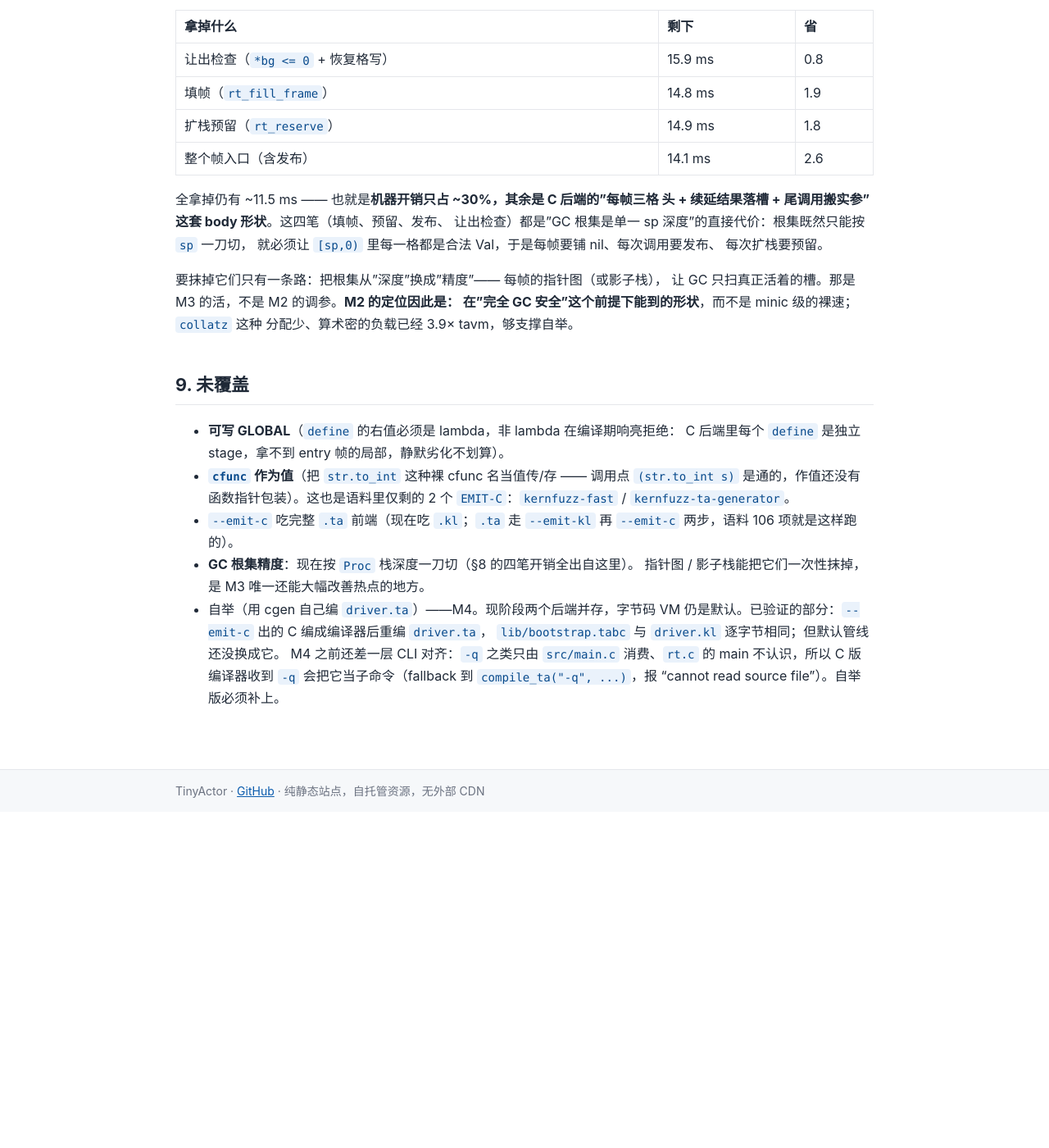
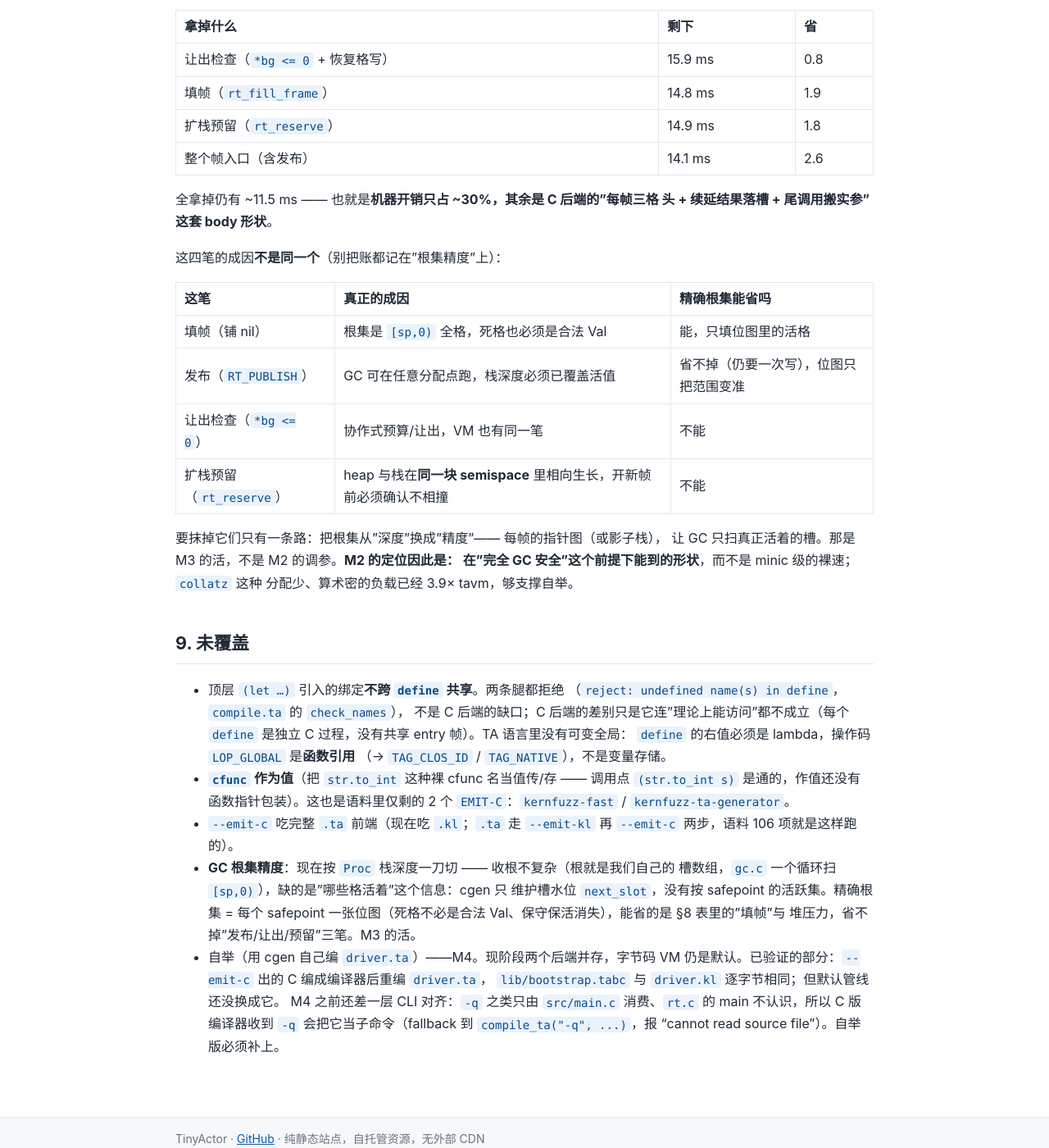
Before and after one commit to tiancaiamao/tinyactor, a Jekyll site: the page built from docs/c-backend.md, in a window 1280 px wide and 1400 px high, scrolled down 5314 px. Shown: the whole window at 82% size. Built offline with Jekyll 4.4.1, drawn with Linux system fonts in a browser that asks for light colours; our own code applies the rules of GitHub Pages for plain Markdown files; before the commit the page ends 6304 px from its top, so only the background shows below that.

Commit message:
docs(kl-c): 核对后修两处账 —— §9 的"可写 GLOBAL"在 TA 里不存在（GLOBAL 是函数引用）， §8 的四笔开销成因拆开（只有填帧来自根集全格，预留来自 heap/栈共享 semispace）

```diff
--- a/docs/c-backend.md
+++ b/docs/c-backend.md
@@ -230,10 +230,16 @@ clang `-O2`，macOS/arm64（m 系列），每个数字是 best-of-5 的墙钟（
 | 整个帧入口（含发布） | 14.1 ms | 2.6 |
 
 全拿掉仍有 ~11.5 ms —— 也就是**机器开销只占 ~30%，其余是 C 后端的"每帧三格
-头 + 续延结果落槽 + 尾调用搬实参"这套 body 形状**。这四笔（填帧、预留、发布、
-让出检查）都是"GC 根集是单一 sp 深度"的直接代价：根集既然只能按 `sp` 一刀切，
-就必须让 `[sp,0)` 里每一格都是合法 Val，于是每帧要铺 nil、每次调用要发布、
-每次扩栈要预留。
+头 + 续延结果落槽 + 尾调用搬实参"这套 body 形状**。
+
+这四笔的成因**不是同一个**（别把账都记在"根集精度"上）：
+
+| 这笔 | 真正的成因 | 精确根集能省吗 |
+|------|-----------|----------------|
+| 填帧（铺 nil） | 根集是 `[sp,0)` 全格，死格也必须是合法 Val | 能，只填位图里的活格 |
+| 发布（`RT_PUBLISH`） | GC 可在任意分配点跑，栈深度必须已覆盖活值 | 省不掉（仍要一次写），位图只把范围变准 |
+| 让出检查（`*bg <= 0`） | 协作式预算/让出，VM 也有同一笔 | 不能 |
+| 扩栈预留（`rt_reserve`） | heap 与栈在**同一块 semispace** 里相向生长，开新帧前必须确认不相撞 | 不能 |
 
 要抹掉它们只有一条路：把根集从"深度"换成"精度"—— 每帧的指针图（或影子栈），
 让 GC 只扫真正活着的槽。那是 M3 的活，不是 M2 的调参。**M2 的定位因此是：
@@ -242,15 +248,22 @@ clang `-O2`，macOS/arm64（m 系列），每个数字是 best-of-5 的墙钟（
 
 ## 9. 未覆盖
 
-- **可写 GLOBAL**（`define` 的右值必须是 lambda，非 lambda 在编译期响亮拒绝：
-  C 后端里每个 `define` 是独立 stage，拿不到 entry 帧的局部，静默劣化不划算）。
+- 顶层 `(let …)` 引入的绑定**不跨 `define` 共享**。两条腿都拒绝
+  （`reject: undefined name(s) in define`，`compile.ta` 的 `check_names`），
+  不是 C 后端的缺口；C 后端的差别只是它连"理论上能访问"都不成立（每个
+  `define` 是独立 C 过程，没有共享 entry 帧）。TA 语言里没有可变全局：
+  `define` 的右值必须是 lambda，操作码 `LOP_GLOBAL` 是**函数引用**
+  （→ `TAG_CLOS_ID` / `TAG_NATIVE`），不是变量存储。
 - **`cfunc` 作为值**（把 `str.to_int` 这种裸 cfunc 名当值传/存 —— 调用点
   `(str.to_int s)` 是通的，作值还没有函数指针包装）。这也是语料里仅剩的 2 个
   `EMIT-C`：`kernfuzz-fast` / `kernfuzz-ta-generator`。
 - `--emit-c` 吃完整 `.ta` 前端（现在吃 `.kl`；`.ta` 走 `--emit-kl` 再 `--emit-c`
   两步，语料 106 项就是这样跑的）。
-- **GC 根集精度**：现在按 `Proc` 栈深度一刀切（§8 的四笔开销全出自这里）。
-  指针图 / 影子栈能把它们一次性抹掉，是 M3 唯一还能大幅改善热点的地方。
+- **GC 根集精度**：现在按 `Proc` 栈深度一刀切 —— 收根不复杂（根就是我们自己的
+  槽数组，`gc.c` 一个循环扫 `[sp,0)`），缺的是"哪些格活着"这个信息：cgen 只
+  维护槽水位 `next_slot`，没有按 safepoint 的活跃集。精确根集 = 每个 safepoint
+  一张位图（死格不必是合法 Val、保守保活消失），能省的是 §8 表里的"填帧"与
+  堆压力，省不掉"发布/让出/预留"三笔。M3 的活。
 - 自举（用 cgen 自己编 `driver.ta`）——M4。现阶段两个后端并存，字节码 VM
   仍是默认。已验证的部分：`--emit-c` 出的 C 编成编译器后重编 `driver.ta`，
   `lib/bootstrap.tabc` 与 `driver.kl` 逐字节相同；但默认管线还没换成它。
```
